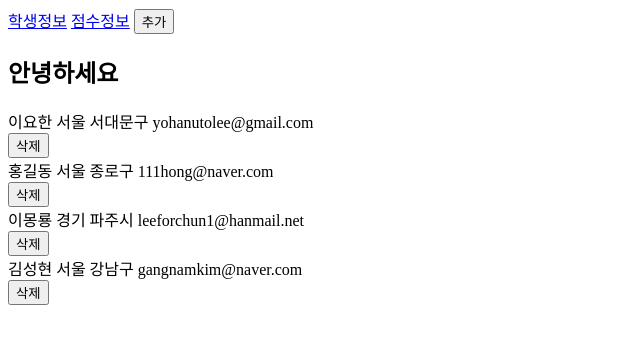
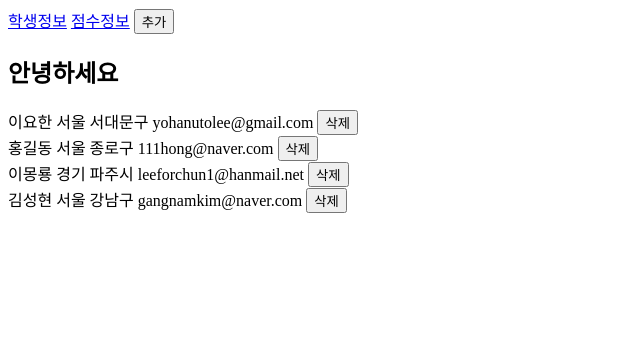
Before and after one commit to utolee90/Django_TEST2, a Django app: page /first/students in a window 1280 px wide. Shown: the top 344 px of the page, without its empty margins (0-640 px from the left). Run offline with Django 3.2, Linux system fonts and the light colour scheme; data comes from the database, SQL or seed files in the repository.

Commit message:
inline 변경

```diff
--- a/first/templates/first/students.html
+++ b/first/templates/first/students.html
@@ -2,6 +2,11 @@
 
 {% block title %}
 <title>학생 정보</title>
+<style>
+    #form_del{
+        display:inline;
+    }
+</style>
 {% endblock %}
 
 {% block content %}
@@ -14,7 +19,7 @@
             {{ student.name }}
             {{ student.address }}
             {{ student.email }}
-            <form action="{% url 'first:students_del' %}" method="POST">
+            <form id="form_del" action="{% url 'first:students_del' %}" method="POST">
                 {%csrf_token%}
                 <input type='hidden' name="del"
                   value={{student.name}} />
```
